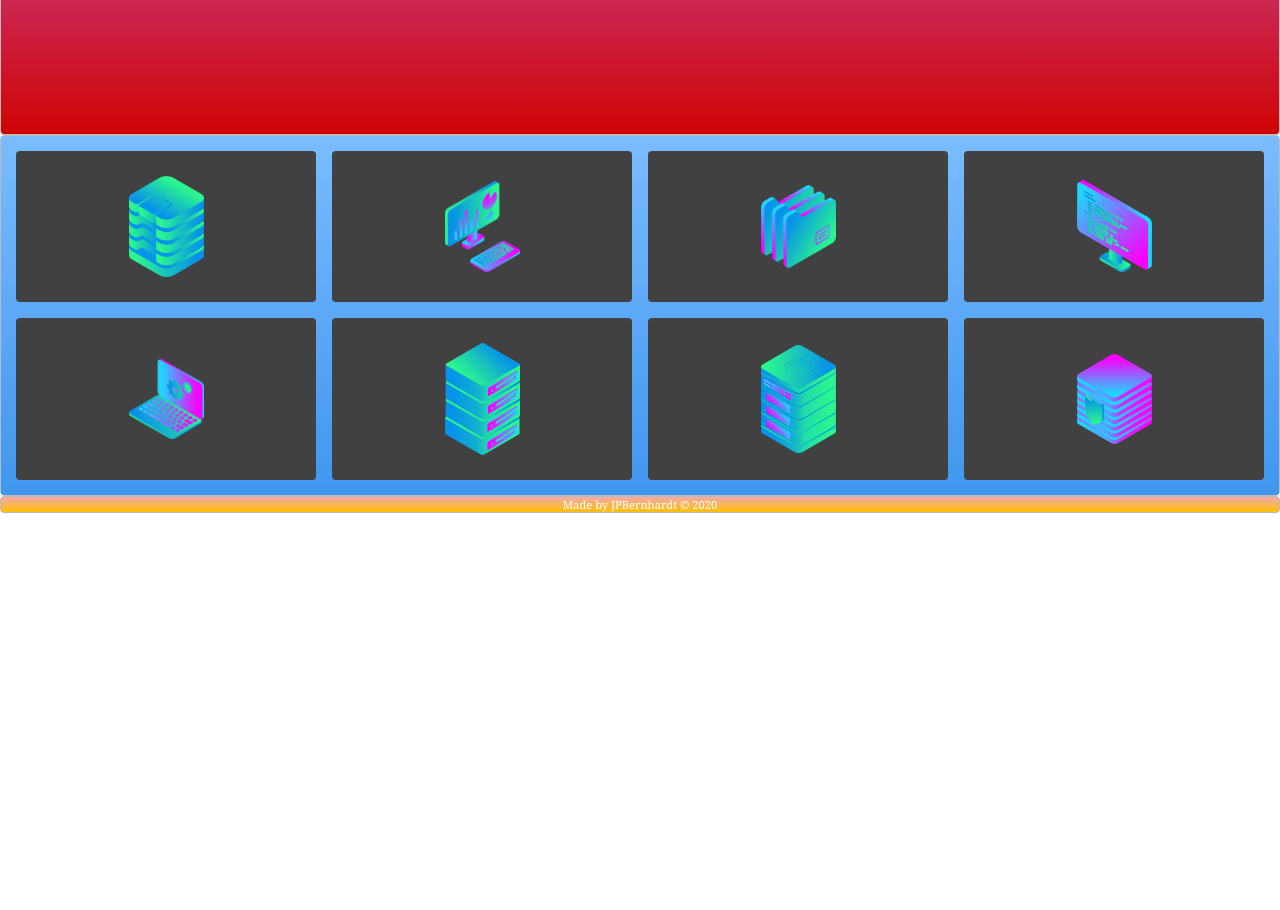
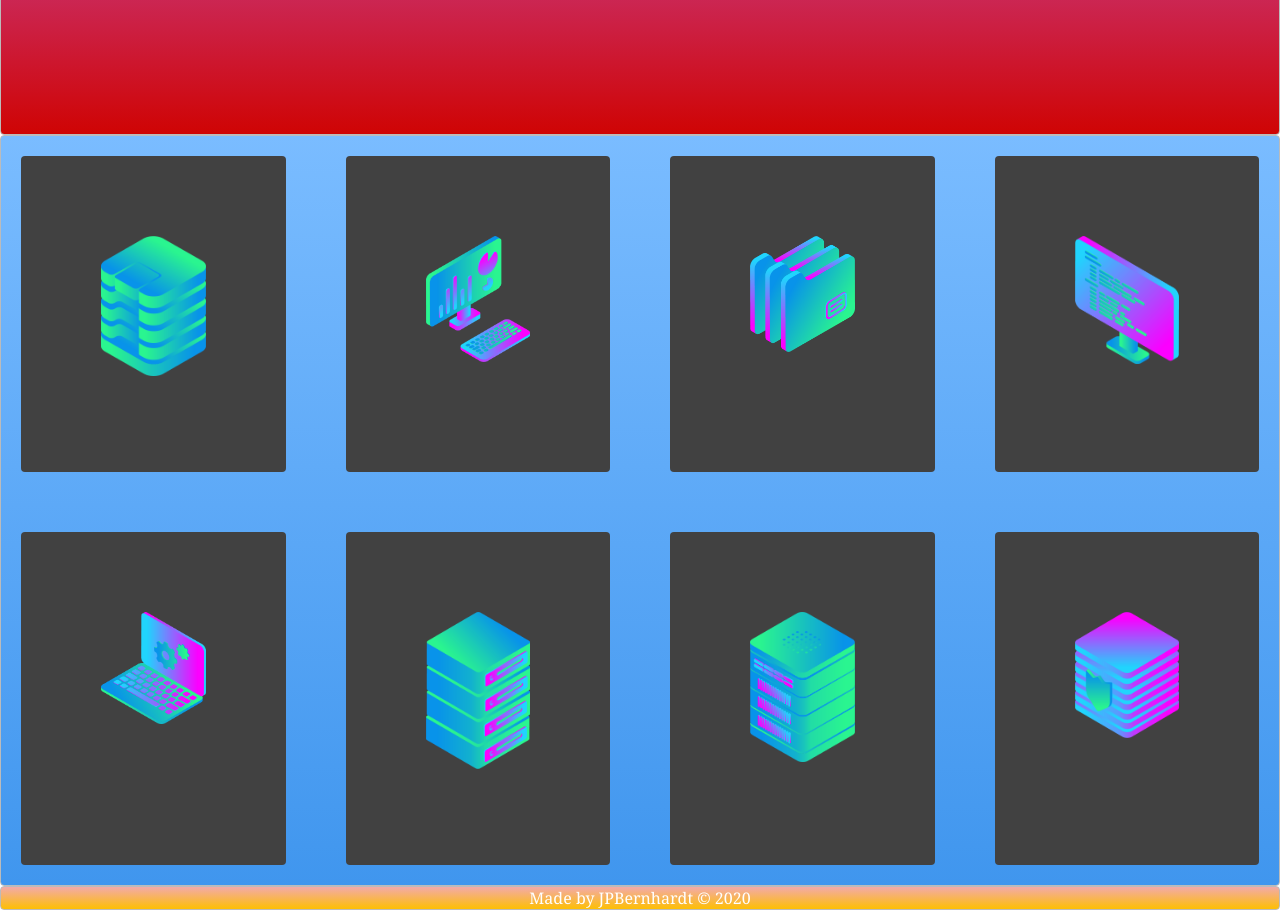
Before and after one commit to jpbernhardt/Website-CSS-Template, a plain HTML site: page index.html in a window 1280 px wide. Shown: the part 260-1170 px from the top of the page. Before the commit the page ends 800 px from the top, so only its background shows below. Drawn offline with Linux system fonts and the light colour scheme.

Commit message:
Updated the CSS for Project container and Footer

```diff
--- a/index.html
+++ b/index.html
@@ -42,6 +42,6 @@
         <img src="img/server_safe_2.png" alt="Server safe icon">
       </div>
     </div>
-    <div class="zone yellow footer">Made by JPBernhardt © 2020</div>
+    <footer class="zone yellow footer-text-size">Made by JPBernhardt © 2020</footer>
 </body>
 </html>
--- a/style.css
+++ b/style.css
@@ -57,39 +57,37 @@ a {
     justify-content: center;
     align-items: center;
     height: 40vh;
+
 }
 
 /* P R O J E C T - G R I D */
 
 .projectContainer {
-    padding: 15px 15px 15px 15px;
     display: grid;
-    grid-template-columns: repeat(4,1fr);
-    gap: 1rem;
-    justify-items: center;
+    gap: 20px;
+    grid-template-columns: repeat(auto-fill, minmax(250px, 1fr));
 
 }
 
 .project {
-    display: grid;
+    /* display: grid; */
     background-color: #414141;
+    padding: 80px;
+    margin: 20px;
     border: 0px;
-    justify-items: center;
-    align-items: center;
 }
 
-img {
-    margin: 25px 25px 25px 25px;
-    width: 25%;
+.project > img {
+    width: 100%
 }
 
-
 /* F O O T E R */
-.footer {
-    display: flex;
-    justify-content: center;
+footer {
+    text-align: center;
     font-family: Georgia, 'Times New Roman', Times, serif;
-    font-size: 0.7em;
+}
+.footer-text-size {
+    font-size: 1em;
 }
 
 /*https://paulund.co.uk/how-to-create-shiny-css-buttons*/
```
